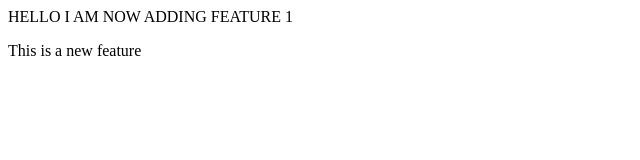
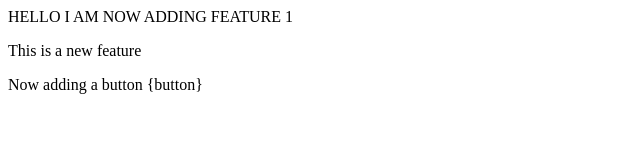
Before and after one commit to OmarSherief-tech/secondrepo, a plain HTML site: page index.html in a window 1280 px wide. Shown: the whole page, without its empty margins (0-640 px from the left). Drawn offline with Linux system fonts and the light colour scheme.

Commit message:
new button added

```diff
--- a/index.html
+++ b/index.html
@@ -1,2 +1,7 @@
+
+
+
 <p>HELLO I AM NOW ADDING FEATURE 1</p>
 <p>This is a new feature</p>
+
+<p>Now adding a button {button} </p>
```
